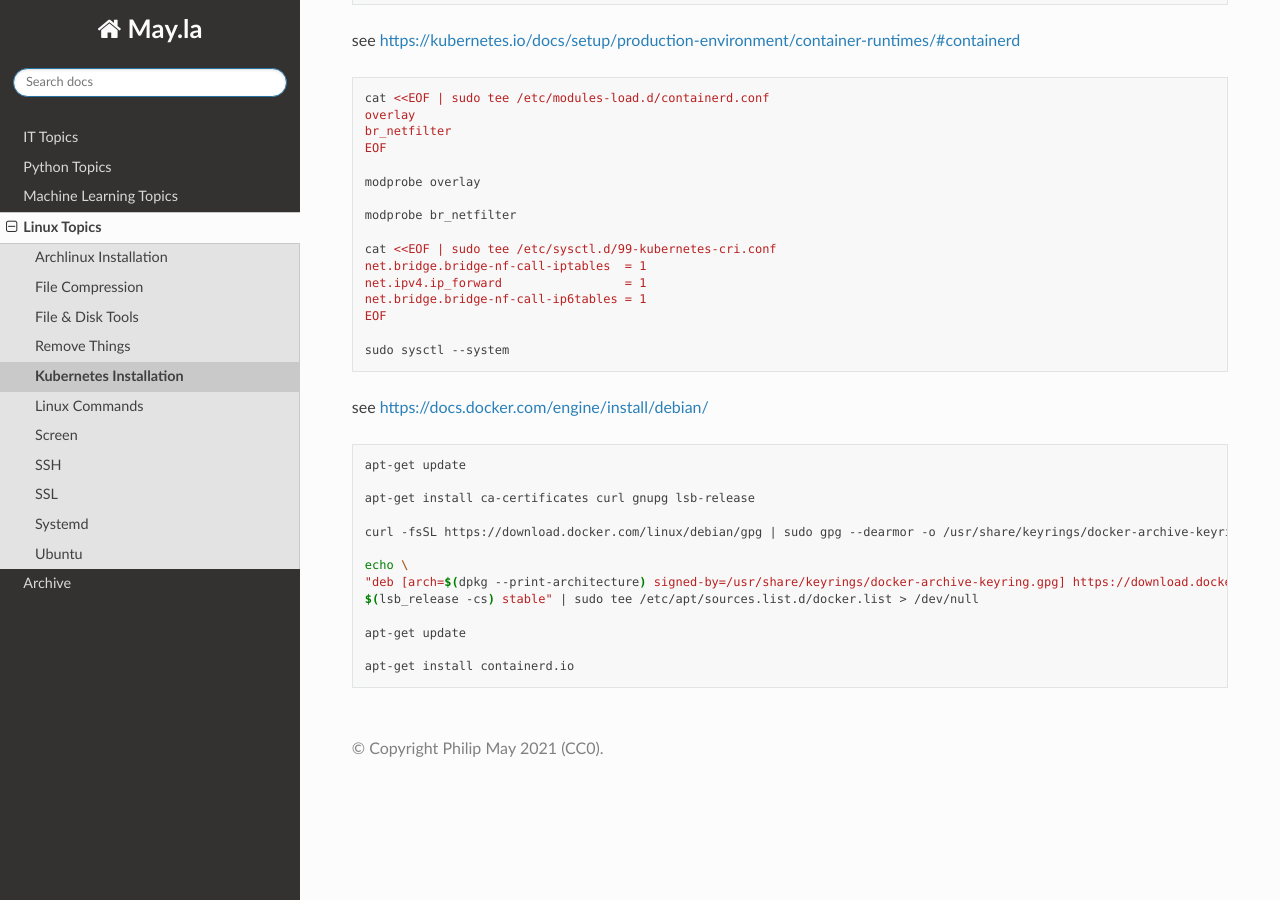
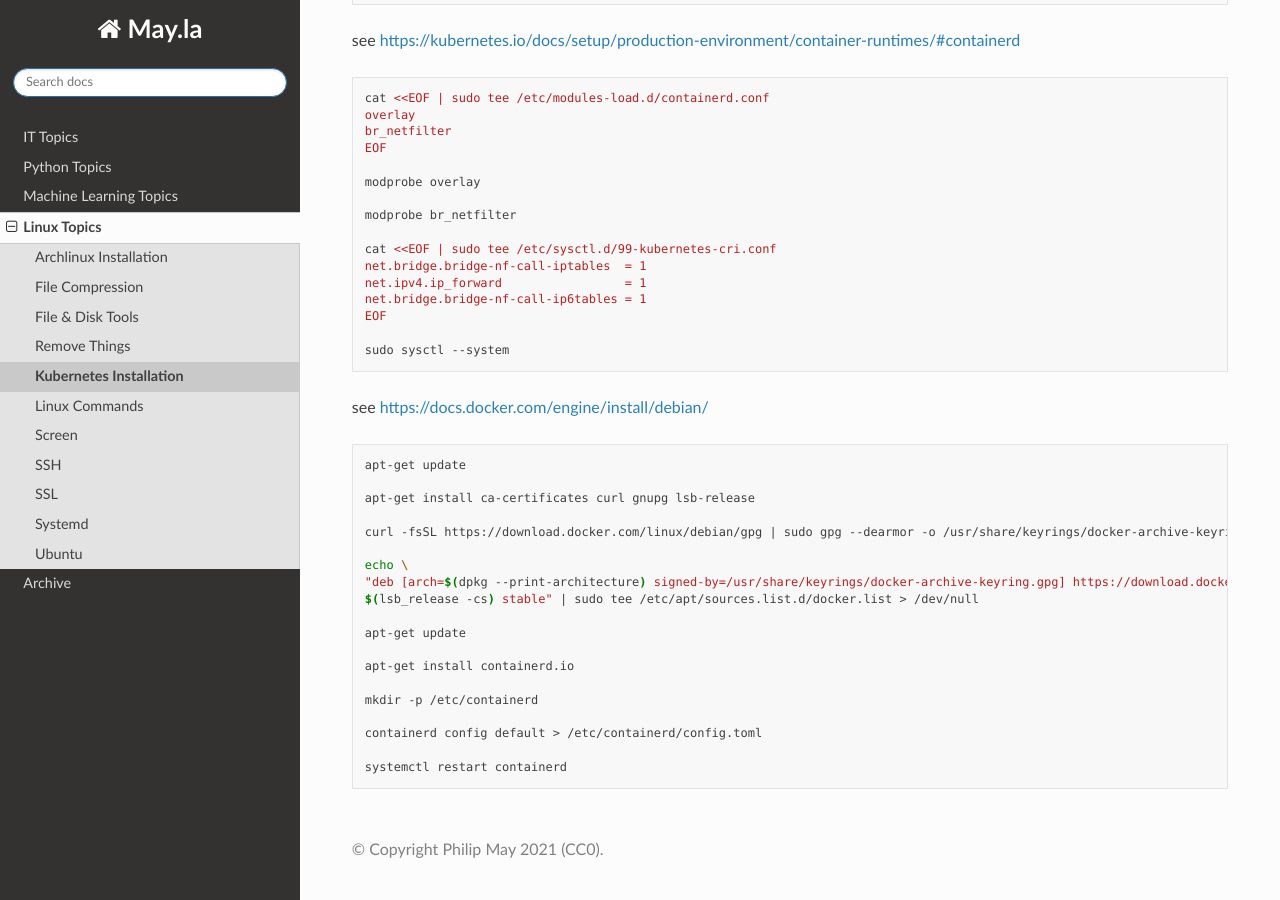
Before and after one commit to PhilipMay/May.la, a Sphinx documentation site: the page built from source/linux/kubernetes-install.md, in a window 1280 px wide and 900 px high, scrolled down 598 px. Built offline with Sphinx 7.4.7 and the Read the Docs theme 2.0.0, drawn with Linux system fonts in a browser that asks for light colours.

Commit message:
Update kubernetes-install.md

````diff
--- a/source/linux/kubernetes-install.md
+++ b/source/linux/kubernetes-install.md
@@ -54,4 +54,10 @@ $(lsb_release -cs) stable" | sudo tee /etc/apt/sources.list.d/docker.list > /dev
 apt-get update
 
 apt-get install containerd.io
+
+mkdir -p /etc/containerd
+
+containerd config default > /etc/containerd/config.toml
+
+systemctl restart containerd
 ```
````
